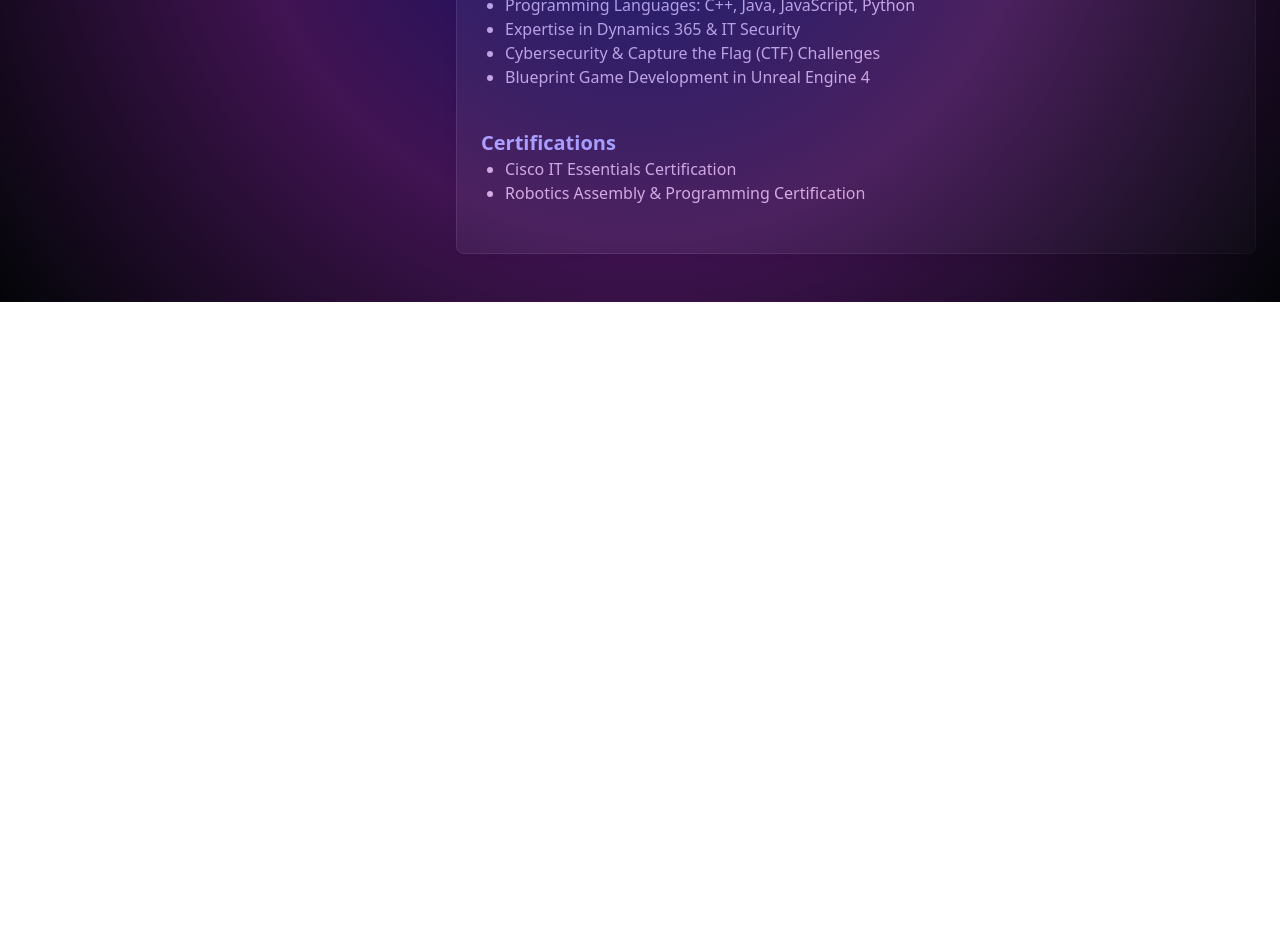
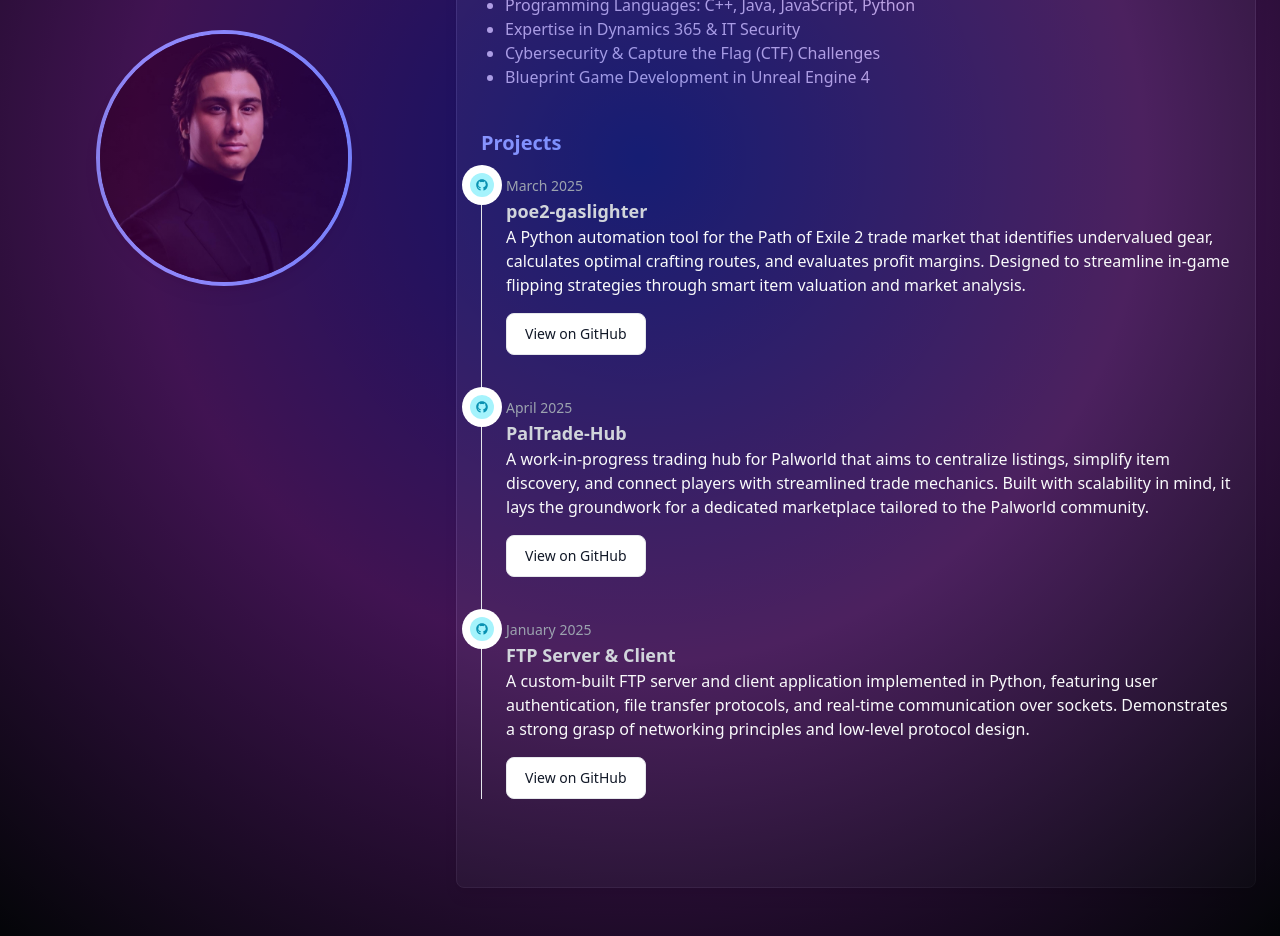
Before and after one commit to Fanaticaj/portfolio, a React (Vite) app in the folder portfolio/: page /Who in a window 1280 px wide. Shown: the part 620-1556 px from the top of the page. Before the commit the page ends 922 px from the top, so only its background shows below. Built offline with nearby package versions, Linux system fonts and the light colour scheme.

Commit message:
implemented projects timeline

```diff
--- /dev/null
+++ b/portfolio/src/components/ProjectTimelineItem.tsx
@@ -0,0 +1,29 @@
+import { FaGithub } from "react-icons/fa";
+import { TimelineItem, TimelinePoint, TimelineContent, TimelineTime, TimelineTitle, TimelineBody, Button } from "flowbite-react";
+
+type ProjectProps = {
+  title: string;
+  time: string;
+  description: string;
+  link: string;
+};
+
+const ProjectTimelineItem = ({ title, time, description, link }: ProjectProps) => {
+  return (
+    <TimelineItem>
+      <TimelinePoint icon={FaGithub} />
+      <TimelineContent>
+        <TimelineTime>{time}</TimelineTime>
+        <TimelineTitle className="text-gray-300" >{title}</TimelineTitle>
+        <TimelineBody className="text-gray-50">{description}</TimelineBody>
+        <a href={link} target="_blank" rel="noopener noreferrer">
+          <Button color="gray" className="mt-2">
+            View on GitHub
+          </Button>
+        </a>
+      </TimelineContent>
+    </TimelineItem>
+  );
+};
+
+export default ProjectTimelineItem;
--- /dev/null
+++ b/portfolio/src/components/ProjectsSection.tsx
@@ -0,0 +1,47 @@
+import { Timeline } from "flowbite-react";
+import ProjectTimelineItem from "./ProjectTimelineItem";
+
+const ProjectsSection = () => {
+  const projects = [
+    {
+      title: "poe2-gaslighter",
+      time: "March 2025",
+      description:
+        "A Python automation tool for the Path of Exile 2 trade market that identifies undervalued gear, calculates optimal crafting routes, and evaluates profit margins. Designed to streamline in-game flipping strategies through smart item valuation and market analysis.",
+      link: "https://github.com/Fanaticaj/poe2-gaslighter",
+    },
+    {
+      title: "PalTrade-Hub",
+      time: "April 2025",
+      description:
+        "A work-in-progress trading hub for Palworld that aims to centralize listings, simplify item discovery, and connect players with streamlined trade mechanics. Built with scalability in mind, it lays the groundwork for a dedicated marketplace tailored to the Palworld community.",
+      link: "https://github.com/Fanaticaj/PalTrade-Hub",
+    },
+    {
+      title: "FTP Server & Client",
+      time: "January 2025",
+      description:
+        "A custom-built FTP server and client application implemented in Python, featuring user authentication, file transfer protocols, and real-time communication over sockets. Demonstrates a strong grasp of networking principles and low-level protocol design.",
+      link: "https://github.com/Fanaticaj/ftp-server-client",
+    },
+  ];
+
+  return (
+    <section className="mb-6">
+      <h3 className="text-xl font-semibold text-blue-300 mb-4">Projects</h3>
+      <Timeline>
+        {projects.map((project) => (
+          <ProjectTimelineItem
+            key={project.title}
+            title={project.title}
+            time={project.time}
+            description={project.description}
+            link={project.link}
+          />
+        ))}
+      </Timeline>
+    </section>
+  );
+};
+
+export default ProjectsSection;
--- a/portfolio/src/pages/Who.tsx
+++ b/portfolio/src/pages/Who.tsx
@@ -1,54 +1,77 @@
 import { Card } from "flowbite-react";
 import GradientBackground from "../components/GradientBackground";
 import FooterNav from "../components/FooterNav";
+import ProjectsSection from "../components/ProjectsSection";
+
 
 const Who = () => {
   return (
-      <div className="relative min-h-screen flex flex-col items-center bg-gray-900 text-white overflow-y-auto">
+    <div className="relative flex min-h-screen flex-col items-center overflow-y-auto bg-gray-900 text-white">
       <GradientBackground />
-      <div className="container mx-auto px-6 py-12 flex flex-col md:flex-row items-center gap-8">
+      <div className="container mx-auto flex flex-col items-center gap-8 px-6 py-12 md:flex-row">
         {/* Profile Photo Section */}
-        <div className="w-full md:w-1/3 flex justify-center">
+        <div className="flex w-full justify-center md:w-1/3">
           <img
             src="../photo.jpg"
             alt="Anthony Grippi"
-            className="w-64 h-64 object-cover rounded-full border-4 border-blue-400 shadow-lg"
+            className="h-64 w-64 rounded-full border-4 border-blue-400 object-cover shadow-lg"
           />
         </div>
 
         {/* Information Card */}
         <div className="w-full md:w-2/3">
-          <Card className="bg-gray-800 border border-gray-700 shadow-lg">
-              <h2 className="text-3xl font-bold text-center text-blue-400">Anthony Grippi</h2>
-              <p className="text-center text-gray-400">Computer Science Scholar | Cybersecurity Enthusiast</p>
+          <Card className="border border-gray-700 bg-gray-800 shadow-lg">
+            <h2 className="text-center text-3xl font-bold text-blue-400">
+              Anthony Grippi
+            </h2>
+            <p className="text-center text-gray-400">
+              Computer Science Scholar | Cybersecurity Enthusiast
+            </p>
             <section className="mb-6">
               <h3 className="text-xl font-semibold text-blue-300">About Me</h3>
               <p className="text-gray-300">
-                  I am a passionate Computer Science student with a concentration in Cybersecurity. I thrive in fast-paced,
-                  challenging environments and enjoy developing innovative solutions in software engineering and IT security.
+                I am a passionate Computer Science student with a concentration
+                in Cybersecurity. I thrive in fast-paced, challenging
+                environments and enjoy developing innovative solutions in
+                software engineering and IT security.
               </p>
             </section>
-
             <section className="mb-6">
-                <h3 className="text-xl font-semibold text-blue-300">Experience</h3>
+              <h3 className="text-xl font-semibold text-blue-300">
+                Experience
+              </h3>
               <p className="text-gray-300">
-                  <strong>Senior Developer / Architect, CRM Engineer</strong> - Clarus IT Solutions (2021 - Present)
+                <strong>Senior Developer / Architect, CRM Engineer</strong> -
+                Clarus IT Solutions (2021 - Present)
               </p>
               <ul className="list-disc pl-6 text-gray-300">
-                  <li>Led a team of developers in CRM projects from inception to deployment.</li>
-                  <li>Designed and optimized workflow configurations across multiple environments.</li>
-                  <li>Implemented software solutions for enterprise clients across various industries.</li>
+                <li>
+                  Led a team of developers in CRM projects from inception to
+                  deployment.
+                </li>
+                <li>
+                  Designed and optimized workflow configurations across multiple
+                  environments.
+                </li>
+                <li>
+                  Implemented software solutions for enterprise clients across
+                  various industries.
+                </li>
               </ul>
             </section>
-
             <section className="mb-6">
               <h3 className="text-xl font-semibold text-blue-300">Education</h3>
               <ul className="text-gray-300">
-                  <li><strong>California State University Fullerton</strong> - B.S. in Computer Science, Cybersecurity (2022 - Present)</li>
-                  <li><strong>Saddleback College</strong> - A.S. in Computer Science & A.A. in Liberal Studies (2019 - 2022)</li>
+                <li>
+                  <strong>California State University Fullerton</strong> - B.S.
+                  in Computer Science, Cybersecurity (2022 - Present)
+                </li>
+                <li>
+                  <strong>Saddleback College</strong> - A.S. in Computer Science
+                  & A.A. in Liberal Studies (2019 - 2022)
+                </li>
               </ul>
             </section>
-
             <section className="mb-6">
               <h3 className="text-xl font-semibold text-blue-300">Skills</h3>
               <ul className="list-disc pl-6 text-gray-300">
@@ -58,18 +81,11 @@ const Who = () => {
                 <li>Blueprint Game Development in Unreal Engine 4</li>
               </ul>
             </section>
-
-              <section className="mb-6">
-                <h3 className="text-xl font-semibold text-blue-300">Certifications</h3>
-                <ul className="list-disc pl-6 text-gray-300">
-                  <li>Cisco IT Essentials Certification</li>
-                  <li>Robotics Assembly & Programming Certification</li>
-                </ul>
-              </section>
+            <ProjectsSection />
           </Card>
         </div>
       </div>
-      {location.pathname === "/who" ? (<FooterNav />) : null}
+      {location.pathname === "/who" ? <FooterNav /> : null}
     </div>
   );
 };
```
Lines whose indentation alone changed are shown as unchanged.
